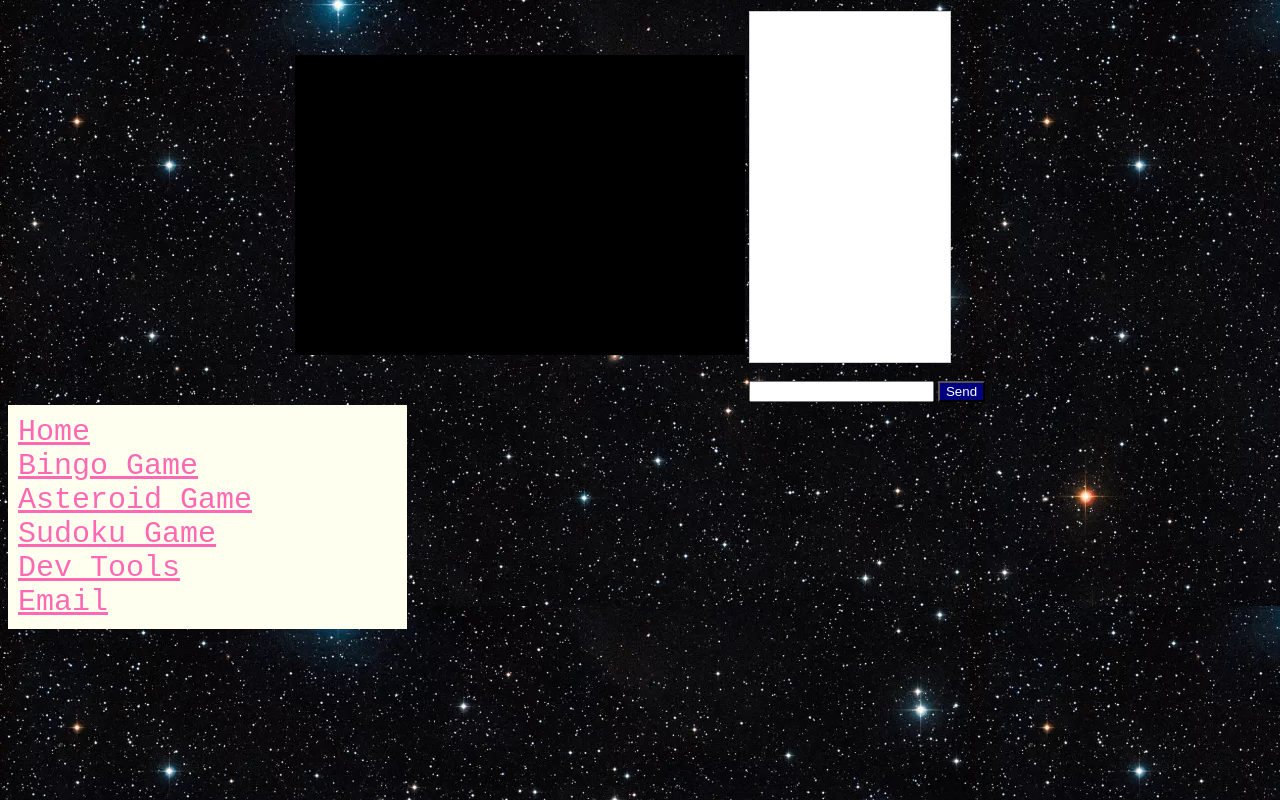
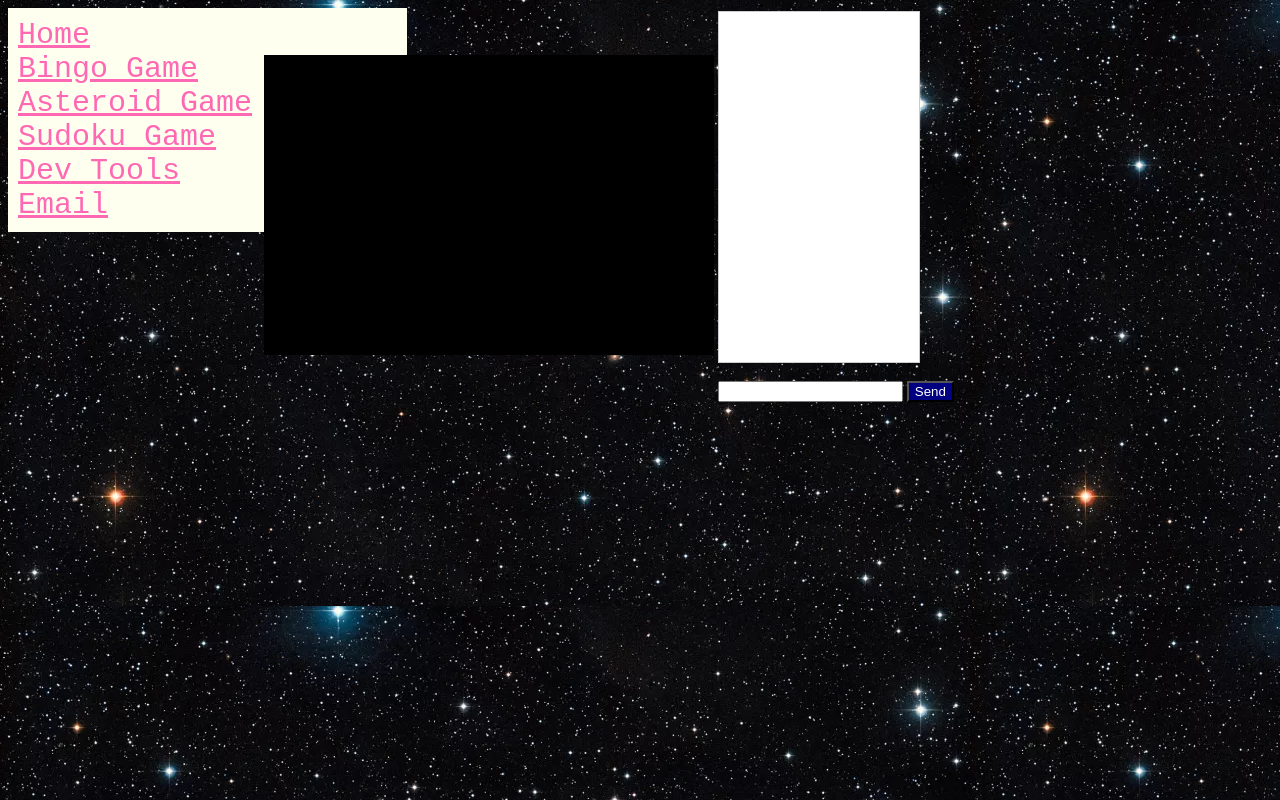
Before and after one commit to Space48121111/heroku-real-time-sketch-, a website: page Asteroid.html in a window 1280 px wide. Drawn offline with nearby package versions, Linux system fonts and the light colour scheme; no server answers.

Commit message:
Update Asteroid.html

```diff
--- a/Asteroid.html
+++ b/Asteroid.html
@@ -11,7 +11,7 @@
 </head>
 <body background="background.webp">
 
-<center>
+<div class='home'>
 <table><tr>
 	<td><canvas id="canvas" width="450" height="300"></canvas></td>
 
@@ -22,7 +22,7 @@
     <button type="button" name="button" onclick="enter1()">Send</button>
 	</td>
 </tr></table>
-</center>
+</div>
 <div class="sidenav" id="sidenav"></div>
 <script src='/sidenav.js'></script>
 <script src="/socket.io/socket.io.js"></script>
```
